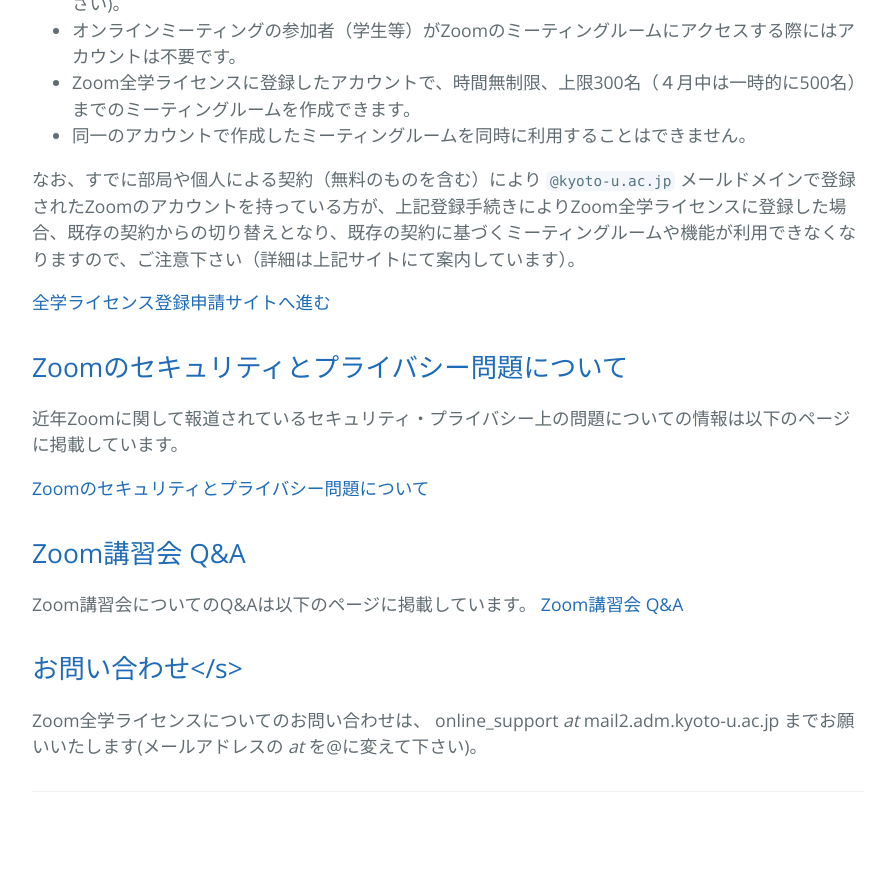
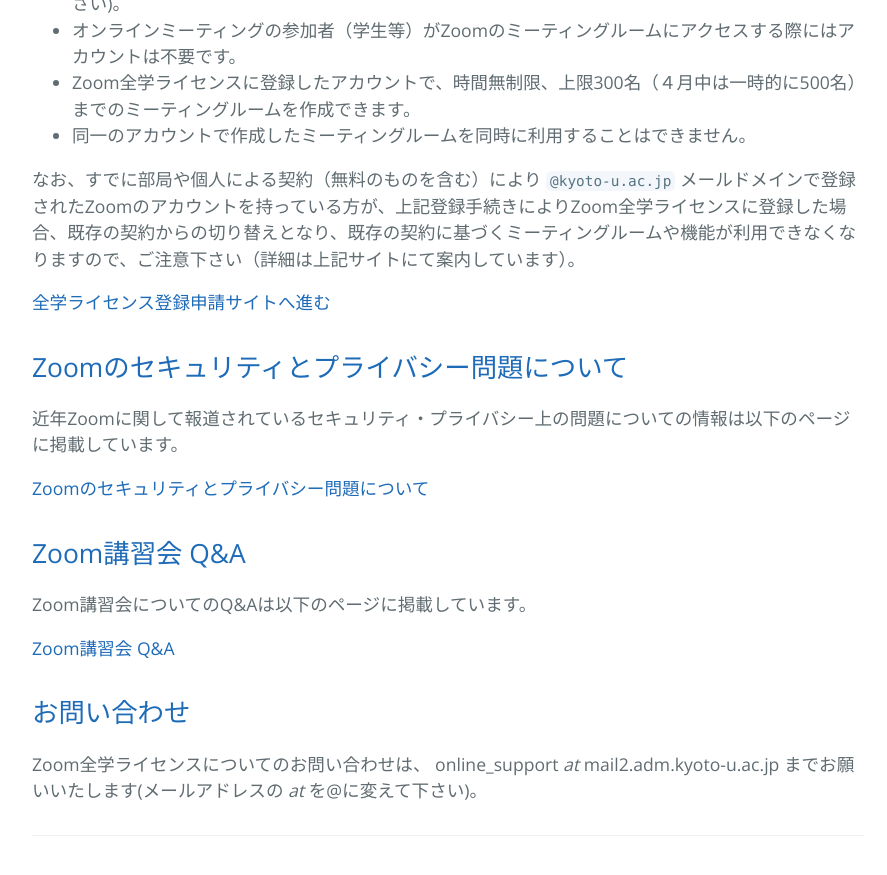
Before and after one commit to kyoto-u/online-edu, a Jekyll site: the page built from zoom.md, in a window 1280 px wide and 900 px high, scrolled down 1874 px. Shown: the top 875 px of the window, without its empty margins (192-1079 px from the left). Built offline with Jekyll 4.4.1, drawn with Linux system fonts in a browser that asks for light colours.

```diff
--- a/zoom.md
+++ b/zoom.md
@@ -14,7 +14,7 @@ title: オンラインミーティングサービス(Zoom全学ライセンス)
 - [Zoom全学ライセンスの登録について](#anch04)
 - [Zoomのセキュリティとプライバシー問題について](#anch05)
 - [Zoom講習会 Q&A](#anch06)
-- [お問い合わせ](#anch06)
+- [お問い合わせ](#anch07)
 
 <a id="anch01"></a>
 ## <a href="#anch01">オンラインミーティングサービスZoom全学ライセンスの概要</a>
@@ -69,9 +69,10 @@ title: オンラインミーティングサービス(Zoom全学ライセンス)
 <a id="anch06"></a>
 ## <a href="#anch06">Zoom講習会 Q&A</a>
 Zoom講習会についてのQ&Aは以下のページに掲載しています。
+
 <a href="https://kubar.rd.iimc.kyoto-u.ac.jp/zoom/qa.html" target="_blank">Zoom講習会 Q&A</a>
 
 <a id="anch07"></a>
-## <a href="#anch07">お問い合わせ</s>
+## <a href="#anch07">お問い合わせ</a>
 
 Zoom全学ライセンスについてのお問い合わせは、 online_support _at_ mail2.adm.kyoto-u.ac.jp までお願いいたします(メールアドレスの _at_ を@に変えて下さい)。
```
